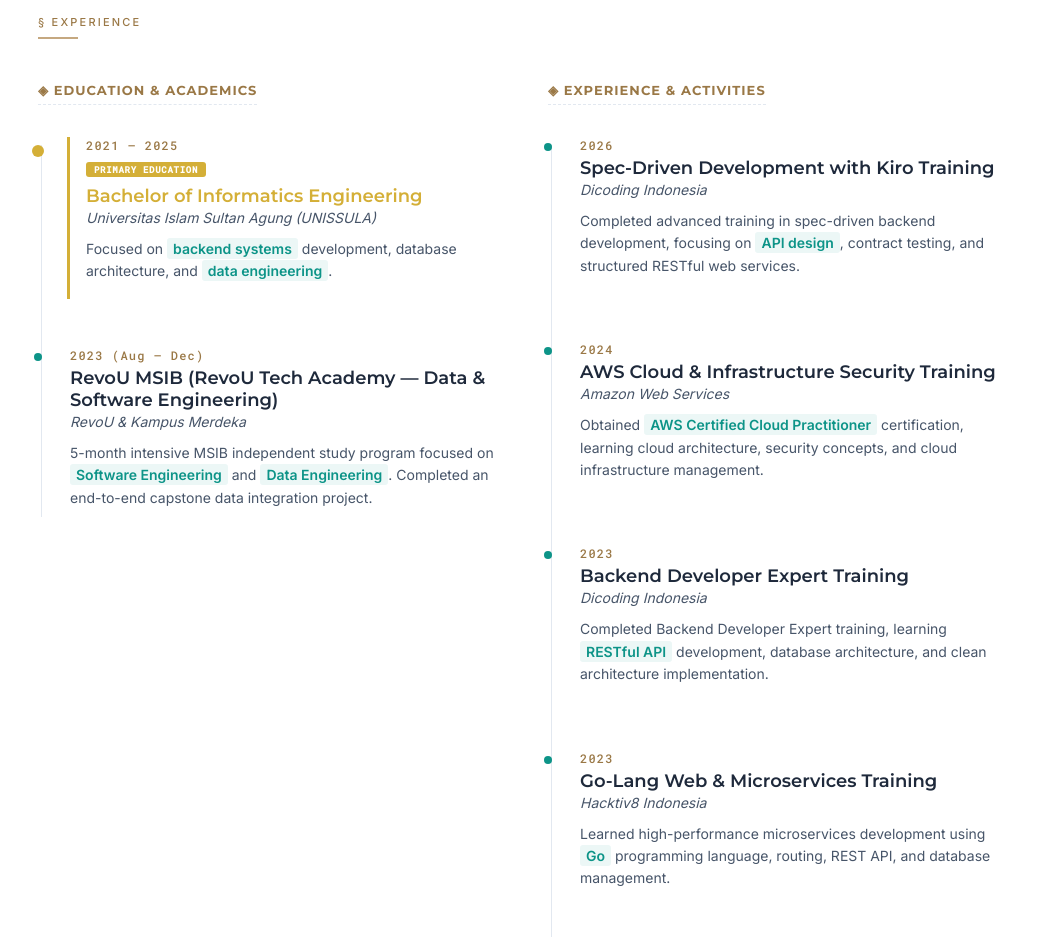
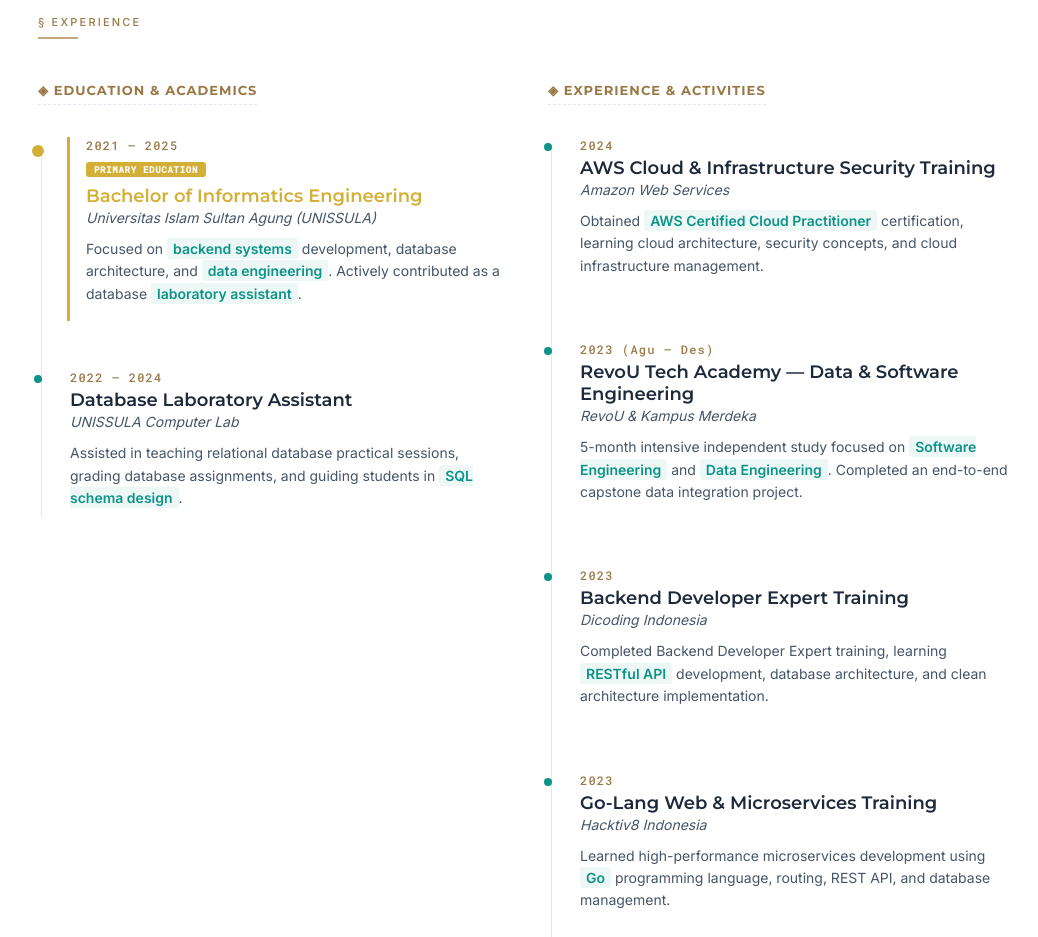
Before and after one commit to vn002-tech/Vn, a website built with Vite: page index.html in a window 1280 px wide. Shown: the part 1940-2877 px from the top of the page, without its empty margins (116-1154 px from the left). Built offline with nearby package versions, Linux system fonts and the light colour scheme.

Commit message:
update image

```diff
--- a/index.html
+++ b/index.html
@@ -153,16 +153,16 @@
                 <span class="education-badge">Primary Education</span>
                 <h3 class="timeline-title" style="color: var(--color-accent-deep);">Bachelor of Informatics Engineering</h3>
                 <span class="timeline-institution">Universitas Islam Sultan Agung (UNISSULA)</span>
-                <p class="timeline-desc">Focused on <span class="highlight">backend systems</span> development, database architecture, and <span class="highlight">data engineering</span>.</p>
+                <p class="timeline-desc">Focused on <span class="highlight">backend systems</span> development, database architecture, and <span class="highlight">data engineering</span>. Actively contributed as a database <span class="highlight">laboratory assistant</span>.</p>
               </div>
 
-              <!-- Entry 2: RevoU MSIB (2023) -->
+              <!-- Entry 2: Database Laboratory Assistant -->
               <div class="timeline-item">
                 <span class="timeline-dot"></span>
-                <span class="timeline-date">2023 (Aug — Dec)</span>
-                <h3 class="timeline-title">RevoU MSIB (RevoU Tech Academy — Data & Software Engineering)</h3>
-                <span class="timeline-institution">RevoU & Kampus Merdeka</span>
-                <p class="timeline-desc">5-month intensive MSIB independent study program focused on <span class="highlight">Software Engineering</span> and <span class="highlight">Data Engineering</span>. Completed an end-to-end capstone data integration project.</p>
+                <span class="timeline-date">2022 — 2024</span>
+                <h3 class="timeline-title">Database Laboratory Assistant</h3>
+                <span class="timeline-institution">UNISSULA Computer Lab</span>
+                <p class="timeline-desc">Assisted in teaching relational database practical sessions, grading database assignments, and guiding students in <span class="highlight">SQL schema design</span>.</p>
               </div>
 
             </div>
@@ -174,22 +174,22 @@
             <div class="timeline-container">
               <div class="timeline-line"></div>
 
-              <!-- Entry 1: Spec-Driven Development with Kiro (2026) -->
-              <div class="timeline-item">
-                <span class="timeline-dot"></span>
-                <span class="timeline-date">2026</span>
-                <h3 class="timeline-title">Spec-Driven Development with Kiro Training</h3>
-                <span class="timeline-institution">Dicoding Indonesia</span>
-                <p class="timeline-desc">Completed advanced training in spec-driven backend development, focusing on <span class="highlight">API design</span>, contract testing, and structured RESTful web services.</p>
-              </div>
-
-              <!-- Entry 2: AWS Cloud & Infrastructure Training -->
+              <!-- Entry 1: AWS Cloud & Infrastructure Training -->
               <div class="timeline-item">
                 <span class="timeline-dot"></span>
                 <span class="timeline-date">2024</span>
                 <h3 class="timeline-title">AWS Cloud & Infrastructure Security Training</h3>
                 <span class="timeline-institution">Amazon Web Services</span>
                 <p class="timeline-desc">Obtained <span class="highlight">AWS Certified Cloud Practitioner</span> certification, learning cloud architecture, security concepts, and cloud infrastructure management.</p>
+              </div>
+
+              <!-- Entry 2: RevoU Tech Academy -->
+              <div class="timeline-item">
+                <span class="timeline-dot"></span>
+                <span class="timeline-date">2023 (Agu — Des)</span>
+                <h3 class="timeline-title">RevoU Tech Academy — Data & Software Engineering</h3>
+                <span class="timeline-institution">RevoU & Kampus Merdeka</span>
+                <p class="timeline-desc">5-month intensive independent study focused on <span class="highlight">Software Engineering</span> and <span class="highlight">Data Engineering</span>. Completed an end-to-end capstone data integration project.</p>
               </div>
 
               <!-- Entry 3: Backend Developer Expert Training -->
```
